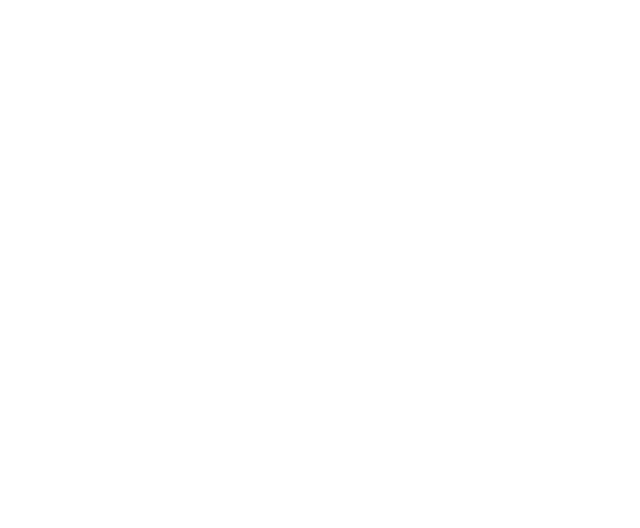
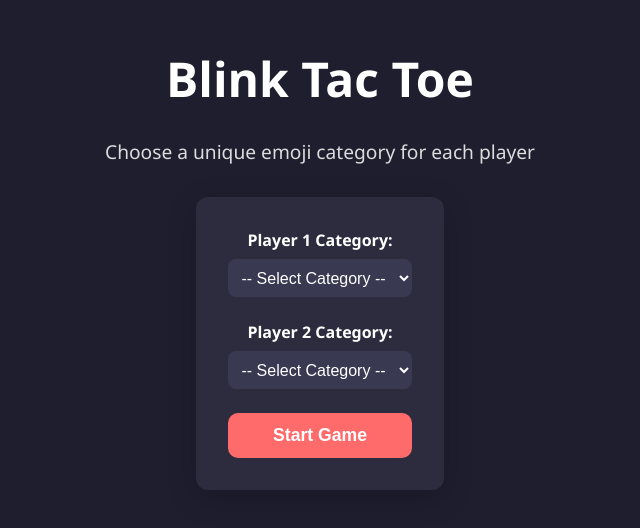
Before and after one commit to Priyank-Gaur/Blanck_tac_toe_game, a React (Vite) app: page / in a window 1280 px wide. Shown: the part 180-708 px from the top of the page, without its empty margins (320-960 px from the left). Built offline with nearby package versions, Linux system fonts and the light colour scheme.

Commit message:
Started with Home page

```diff
--- a/src/App.jsx
+++ b/src/App.jsx
@@ -1,12 +1,69 @@
-import { useState } from 'react'
+import React,{ useState } from 'react';
+import BlinkTacToe from "./components/game.jsx"
+import styles from './home.module.css';
 
-function App() {
-  const [count, setCount] = useState(0)
+
+const categories = {
+  Animals: ['🐶', '🐱', '🐵', '🐰'],
+  Food: ['🍕', '🍟', '🍔', '🍩'],
+  Sports: ['⚽', '🏀', '🏈', '🎾'],
+  Faces: ['😀', '😂', '😍', '😎'],
+};
+
+export default function Home() {
+  const [player1Cat, setPlayer1Cat] = useState('');
+  const [player2Cat, setPlayer2Cat] = useState('');
+  const [error, setError] = useState('');
+  const [start, setStart] = useState(false);
+
+  const handleStart = () => {
+    if (player1Cat === '' || player2Cat === '') {
+      setError('Please select a category for both players.');
+    } else if (player1Cat === player2Cat) {
+      setError('Players cannot choose the same category!');
+    } else {
+      setError('');
+      setStart(true);
+    }
+  };
+
+  if (start) {
+    return (
+      <BlinkTacToe
+        player1Category={categories[player1Cat]}
+        player2Category={categories[player2Cat]}
+        player1Name={player1Cat}
+        player2Name={player2Cat}
+      />
+    );
+  }
 
   return (
-    <>
-    </>
-  )
+    <div className={styles.landing}>
+      <h1 className={styles.title}>Blink Tac Toe</h1>
+      <p className={styles.subtitle}>Choose a unique emoji category for each player</p>
+      <div className={styles.selectionPanel}>
+        <div className={styles.selector}>
+          <label>Player 1 Category:</label>
+          <select value={player1Cat} onChange={(e) => setPlayer1Cat(e.target.value)}>
+            <option value="">-- Select Category --</option>
+            {Object.keys(categories).map((cat) => (
+              <option key={cat}>{cat}</option>
+            ))}
+          </select>
+        </div>
+        <div className={styles.selector}>
+          <label>Player 2 Category:</label>
+          <select value={player2Cat} onChange={(e) => setPlayer2Cat(e.target.value)}>
+            <option value="">-- Select Category --</option>
+            {Object.keys(categories).map((cat) => (
+              <option key={cat}>{cat}</option>
+            ))}
+          </select>
+        </div>
+        {error && <p style={{ color: 'red' }}>{error}</p>}
+        <button className={styles.playBtn} onClick={handleStart}>Start Game</button>
+      </div>
+    </div>
+  );
 }
-
-export default App
--- /dev/null
+++ b/src/components/game.jsx
@@ -0,0 +1,9 @@
+import { useState, useEffect } from 'react';
+import styles from './game.module.css';
+
+export default function BlinkTacToe(){
+    return (
+        <>
+        </>
+    )
+}
--- /dev/null
+++ b/src/home.module.css
@@ -0,0 +1,83 @@
+:root {
+    --background: #1e1e2f;
+    --primary: #ff6b6b;
+    --primary-dark: #e63946;
+    --gray-100: #2c2c3e;
+    --gray-200: #393952;
+    --gray-700: #dcdcdc;
+    --gray-800: #ffffff;
+  }
+
+  body {
+    background-color: var(--background);
+    margin: 0;
+    font-family: 'Segoe UI', sans-serif;
+  }
+
+  .landing {
+    display: flex;
+    flex-direction: column;
+    align-items: center;
+    justify-content: center;
+    padding: 2rem;
+    text-align: center;
+    min-height: 100vh;
+    color: var(--gray-800);
+  }
+
+  .title {
+    font-size: 3rem;
+    margin-bottom: 0.5rem;
+  }
+
+  .subtitle {
+    font-size: 1.2rem;
+    color: var(--gray-700);
+    margin-bottom: 2rem;
+  }
+
+  .selectionPanel {
+    display: flex;
+    flex-direction: column;
+    gap: 1.5rem;
+    background-color: var(--gray-100);
+    padding: 2rem;
+    border-radius: 12px;
+    box-shadow: 0 8px 30px rgba(0, 0, 0, 0.2);
+  }
+
+  .selector {
+    display: flex;
+    flex-direction: column;
+    gap: 0.5rem;
+  }
+
+  .selector label {
+    font-weight: bold;
+    color: var(--gray-800);
+  }
+
+  .selector select {
+    padding: 0.6rem;
+    border-radius: 8px;
+    font-size: 1rem;
+    background: var(--gray-200);
+    color: var(--gray-800);
+    border: none;
+  }
+
+  .playBtn {
+    background: var(--primary);
+    color: white;
+    padding: 0.75rem 1.5rem;
+    font-size: 1.1rem;
+    font-weight: bold;
+    border-radius: 10px;
+    border: none;
+    cursor: pointer;
+    transition: background 0.3s ease;
+  }
+
+  .playBtn:hover {
+    background: var(--primary-dark);
+  }
```
Also changed, not shown: src/components/game.module.css (added).
